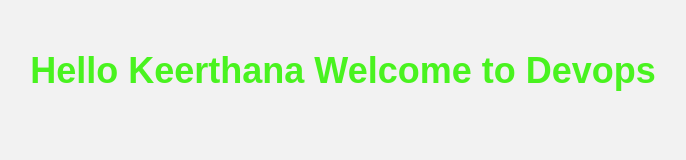
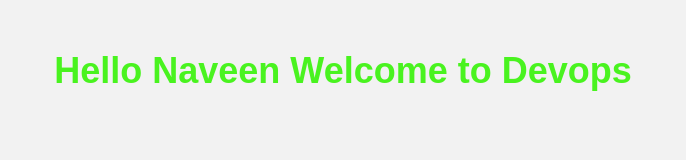
Before and after one commit to naveen23042000/cicdproject, a plain HTML site: page index.html in a window 1280 px wide. Shown: the whole page, without its empty margins (297-983 px from the left). Drawn offline with Linux system fonts and the light colour scheme.

Commit message:
modified file

```diff
--- a/index.html
+++ b/index.html
@@ -22,7 +22,7 @@
     </style>
   </head>
   <body>
-    <h1>Hello Keerthana Welcome to Devops</h1>
+    <h1>Hello Naveen Welcome to Devops</h1>
     <p></p>
   </body>
 </html>
```
